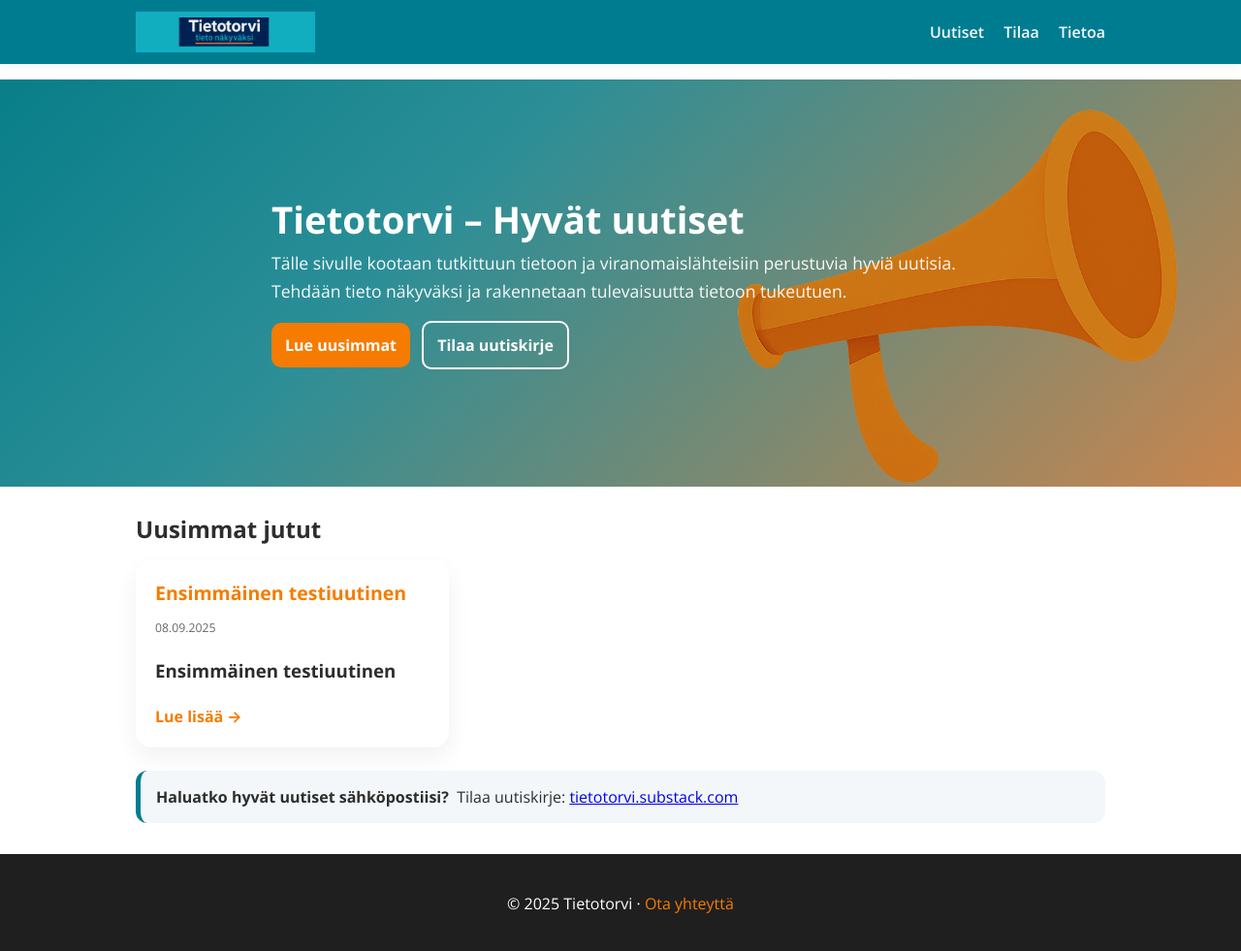
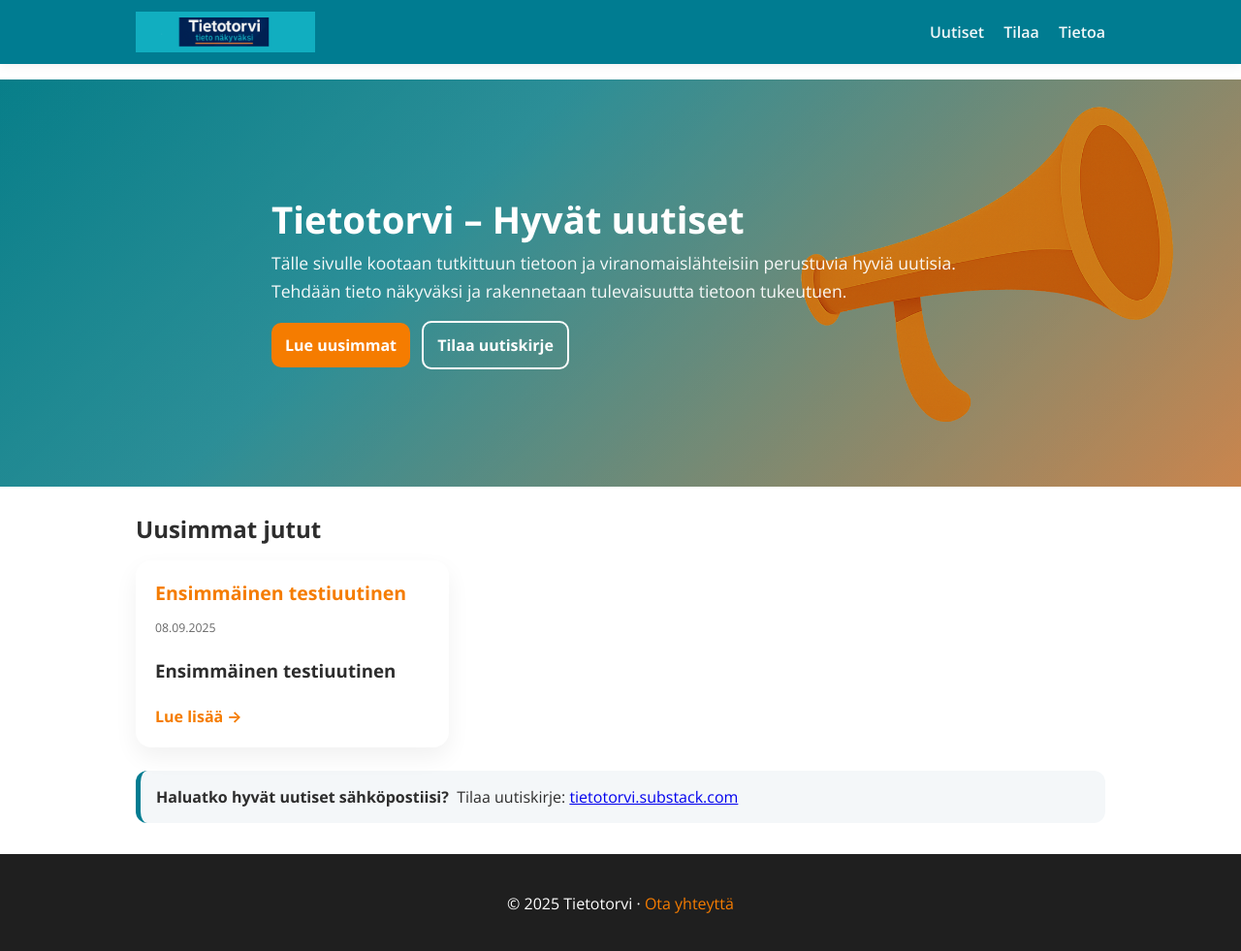
Before and after one commit to JarkkoKV/tietotorvi-site, a Jekyll site: the page built from index.md, in a window 1280 px wide and 984 px high. Shown: the top 981 px of the window at 97% size. Built offline with Jekyll 4.4.1, drawn with Linux system fonts in a browser that asks for light colours.

Commit message:
ui: pienennä ja nosta torvi herossa tasapainoisemmaksi

```diff
--- a/assets/style.css
+++ b/assets/style.css
@@ -126,8 +126,8 @@ html,body{
     url('/assets/img/torvi-hero.png'),
     linear-gradient(135deg, #0aa2b0 0%, #37b3be 35%, #f6a25e 100%);
   background-repeat: no-repeat, no-repeat, no-repeat;
-  background-position: center center, right 3% bottom, center center;
-  background-size: cover, min(42vw, 520px) auto, cover;
+  background-position: center center, right 4% top 30%, center center;
+  background-size: cover, min(36vw, 440px) auto, cover;
 }
 
 /* Mobiilissa torvi pois, pelkkä gradientti + voimakkaampi overlay */
```
